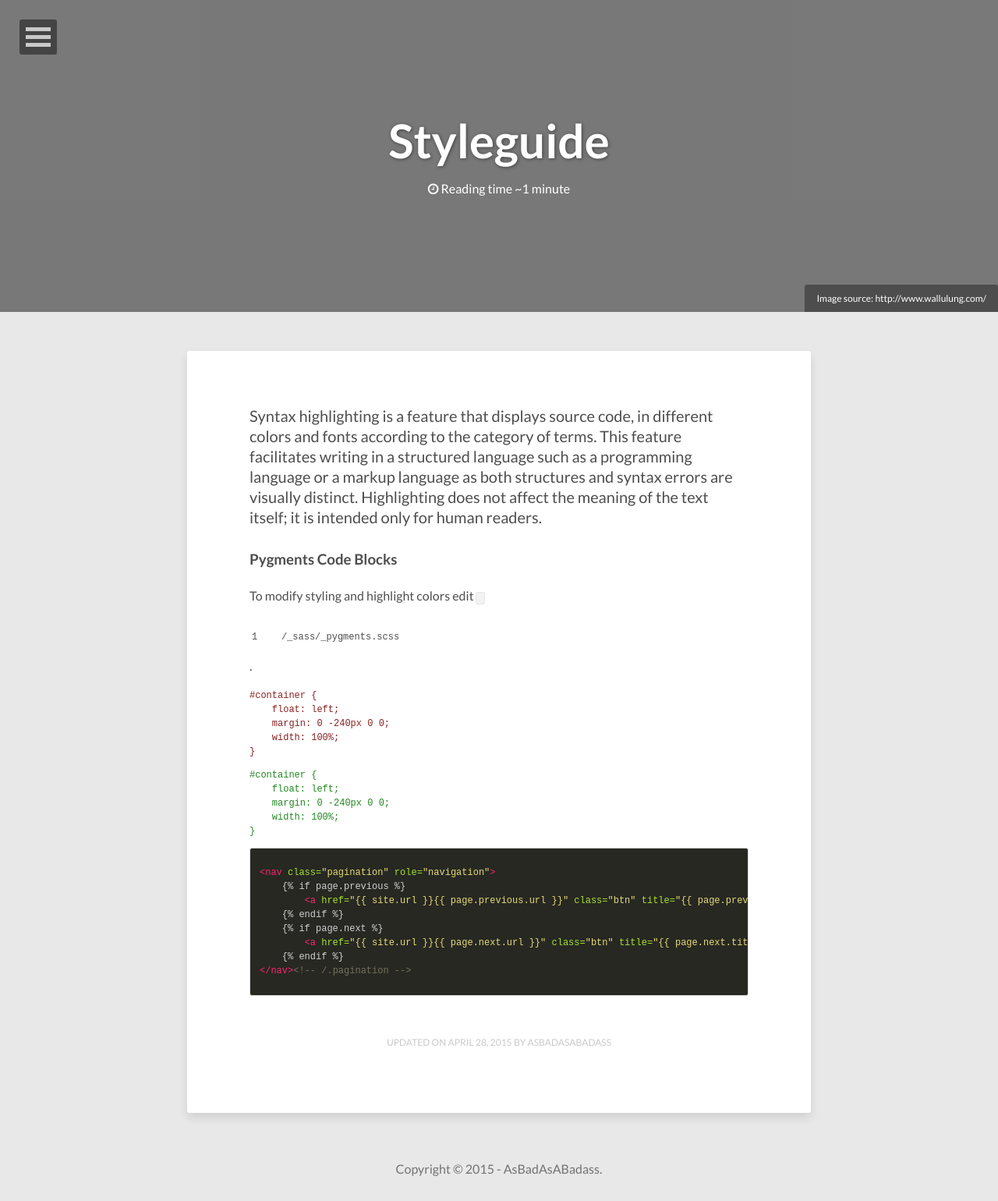
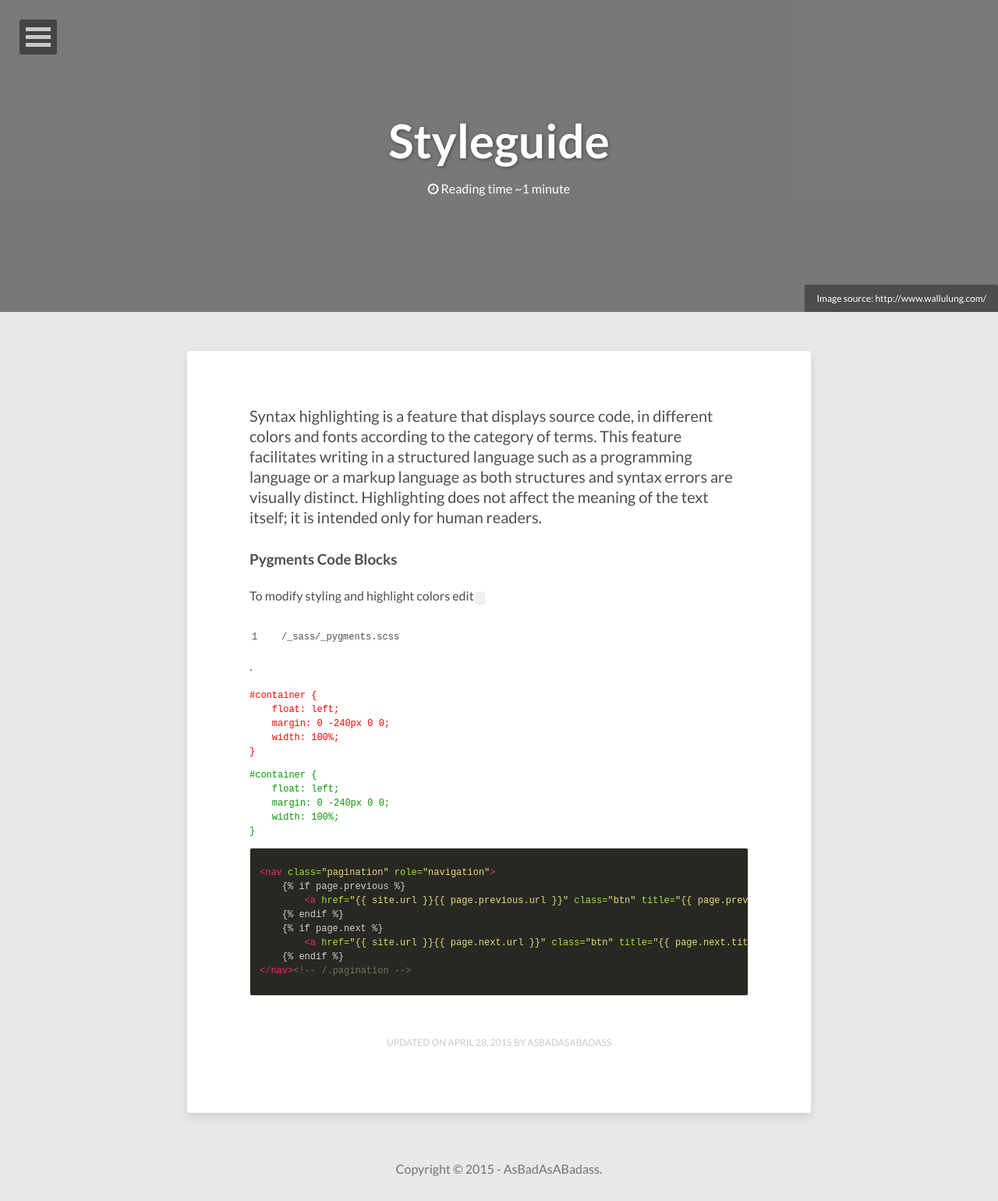
Before and after one commit to AsBadAsABadass/AsBadAsABadass.github.io, a Jekyll site: the page built from styleguide/index.md, in a window 1280 px wide. Shown: the whole page at 78% size. Built offline with Jekyll 4.4.1, drawn with Linux system fonts in a browser that asks for light colours; nearby versions of some CDN libraries.

Commit message:
Update _typography.scss

```diff
--- a/_sass/_typography.scss
+++ b/_sass/_typography.scss
@@ -125,8 +125,8 @@ pre {
 }
 
 .language-style_good {
-	color: #282;
+	color: #090;
 }
 .language-style_bad {
-	color: #822;
+	color: #f00;
 }
```
